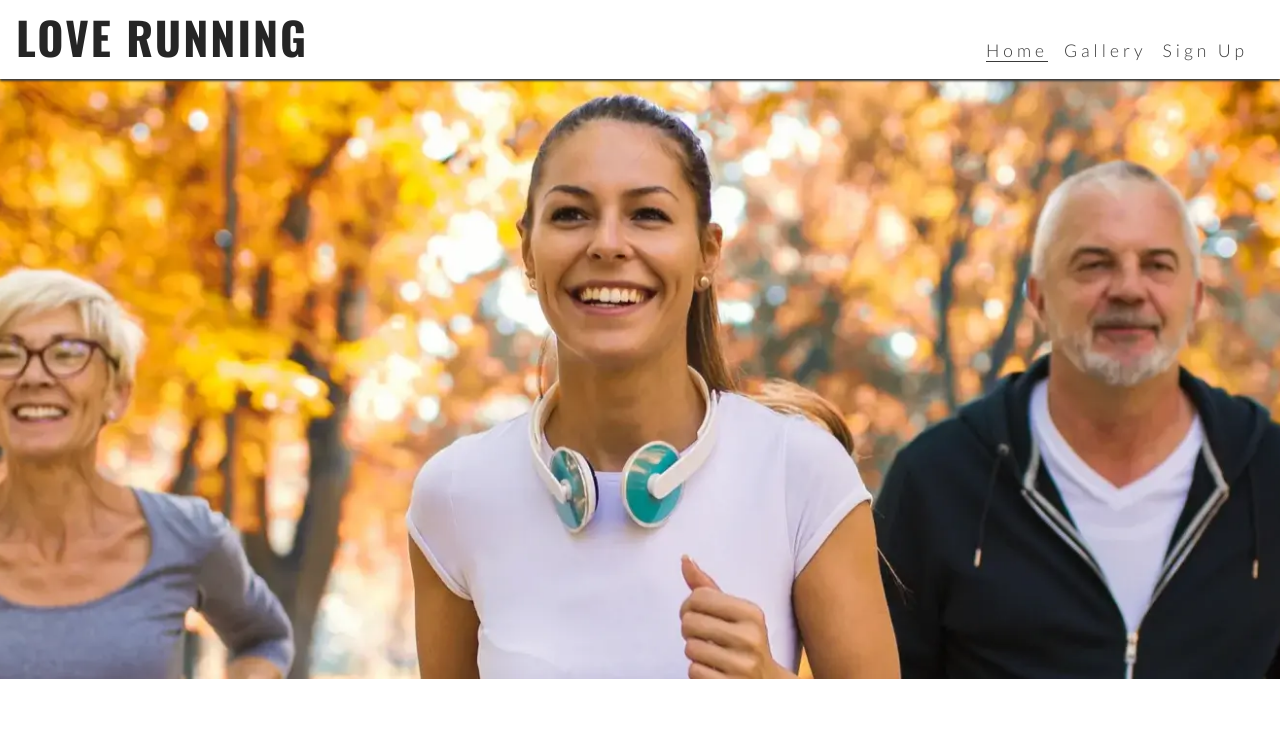
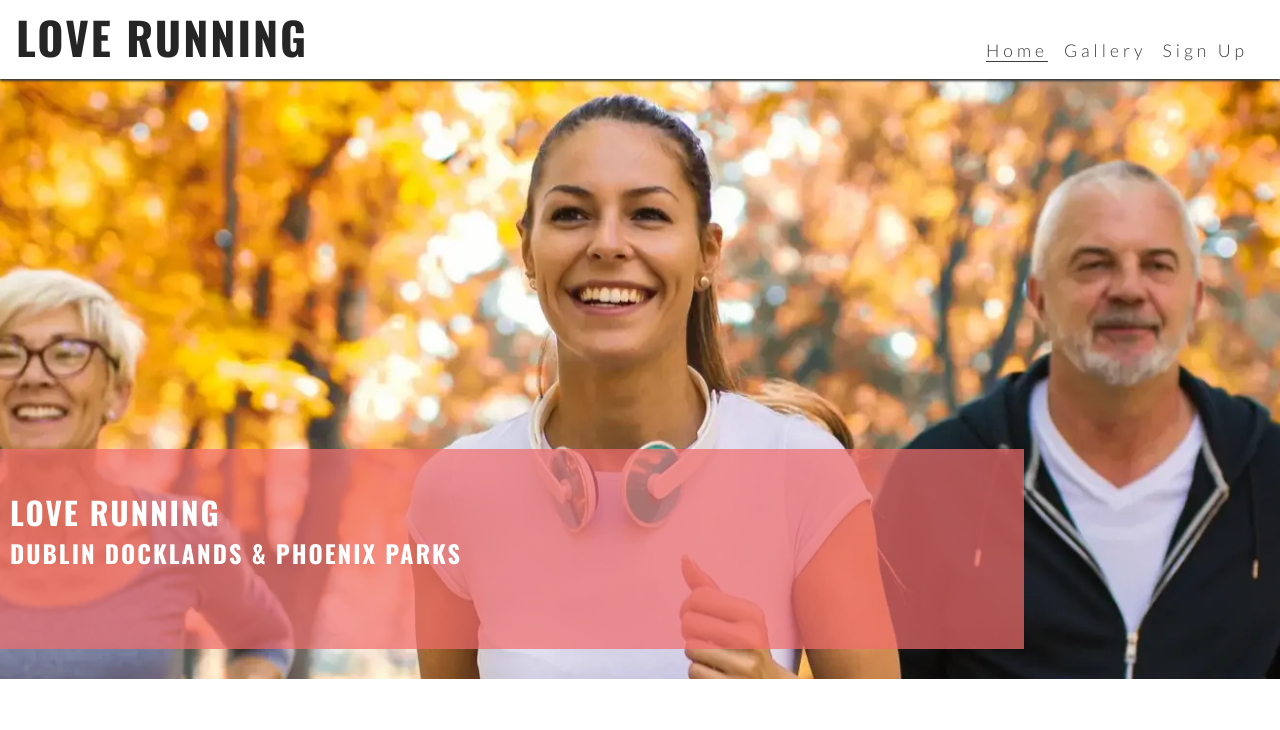
Before and after one commit to CaylinDewey/love-running-A, a plain HTML site: page index.html in a window 1280 px wide. Shown: the top 730 px of the page. Drawn offline with nearby package versions, Linux system fonts and the light colour scheme.

Commit message:
Add cover text with club name and locations

```diff
--- a/assets/css/style.css
+++ b/assets/css/style.css
@@ -18,6 +18,13 @@ body {
     font-family: 'Lato', sans-serif;
 }
 
+h1, h2, h3 {
+    font-family: 'Oswald', sans-serif;
+    text-transform: uppercase;
+    letter-spacing: 2px;
+    color: #252525;
+}
+
 /* Header */
 header {
     background-color: #ffffff;
@@ -34,13 +41,6 @@ header {
 header a {
     text-decoration: none;
     color: inherit;
-}
-
-h1 {
-    font-family: 'Oswald', sans-serif;
-    text-transform: uppercase;
-    letter-spacing: 2px;
-    color: #252525;
 }
 
 #menu {
@@ -94,6 +94,23 @@ main {
     height: 600px;
     width: 100%;
     background: url("../images/hero-image.webp") no-repeat center center/cover;
+    position: relative;
+}
+
+#cover-text {
+    /* Final rgba value sets the opacity so it is semi-transparent */
+    background-color: rgba(241, 109, 107, .7);
+    font-size: 130%;
+    position: absolute;
+    bottom: 30px;
+    width: 80%;
+    min-height: 200px;
+    padding-top: 40px;
+    padding-left: 10px;
+}
+
+#cover-text > h2, #cover-text > h3{
+    color: #ffffff;
 }
 
 /* Footer */
--- a/index.html
+++ b/index.html
@@ -58,7 +58,12 @@
 
     <!-- Main content -->
     <main>
-        <section id="hero"></section>
+        <section id="hero">
+            <div id="cover-text">
+                <h2>Love Running</h2>
+                <h3>Dublin Docklands & Phoenix Parks</h3>
+            </div>
+        </section>
     </main>
 
     <!-- Footer -->
```
